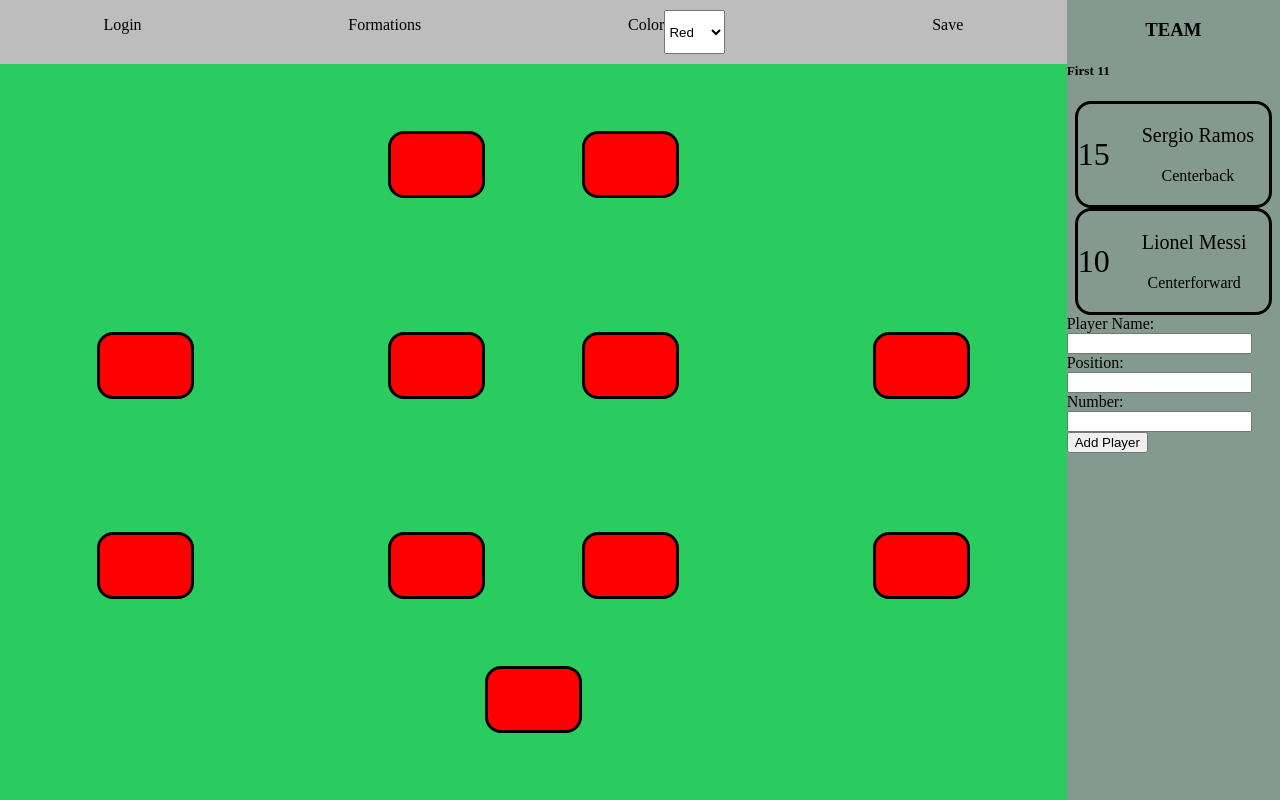
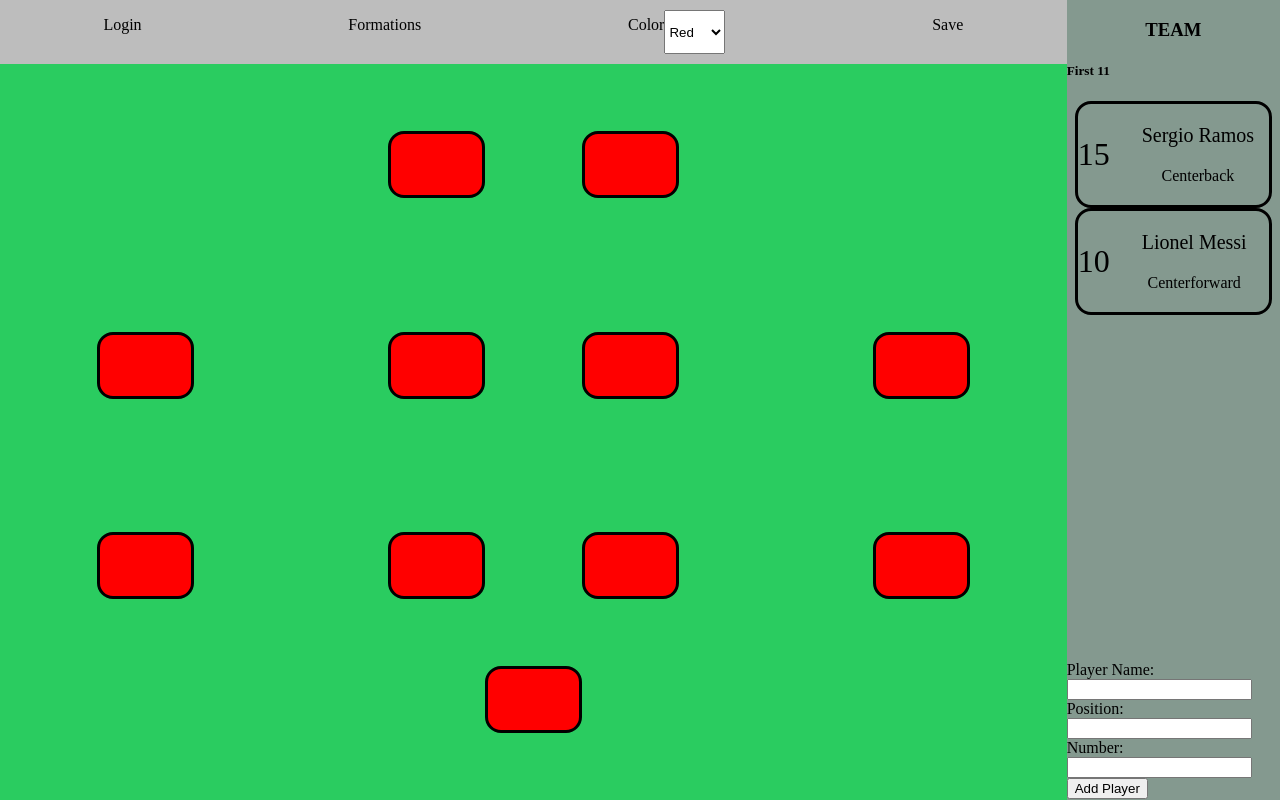
Before and after one commit to gregbabbert/lineup, a React app: page / in a window 1280 px wide. Built offline with nearby package versions, Linux system fonts and the light colour scheme.

Commit message:
work on player list styling

```diff
--- a/app/components/Team.js
+++ b/app/components/Team.js
@@ -37,9 +37,11 @@ const Team = () => {
     <div className="team-section">
       <h3>{team}</h3>
       <h5>First 11</h5>
+      <div className="player-list" >
       {teamPlayers.map((player) => {
         return <Player key={player.name + player.number} number={player.number} name={player.name} position={player.position} />;
       })}
+      </div>
       <form id="player-form" onSubmit={handleSubmit} >
         <label htmlFor="player-name">Player Name:</label>
         <input name="player-name" />
--- a/public/style.css
+++ b/public/style.css
@@ -133,6 +133,13 @@ body {
   text-align: center;
 }
 
+.player-list {
+  overflow-x: hidden;
+  height: 70%;
+  overflow-y: auto;
+  text-align:justify;
+}
+
 .player {
   display: flex;
   flex-direction: row;
```
Also changed, not shown: public/bundle.js, 1 other file (tests, documents, lock files or other folders).
